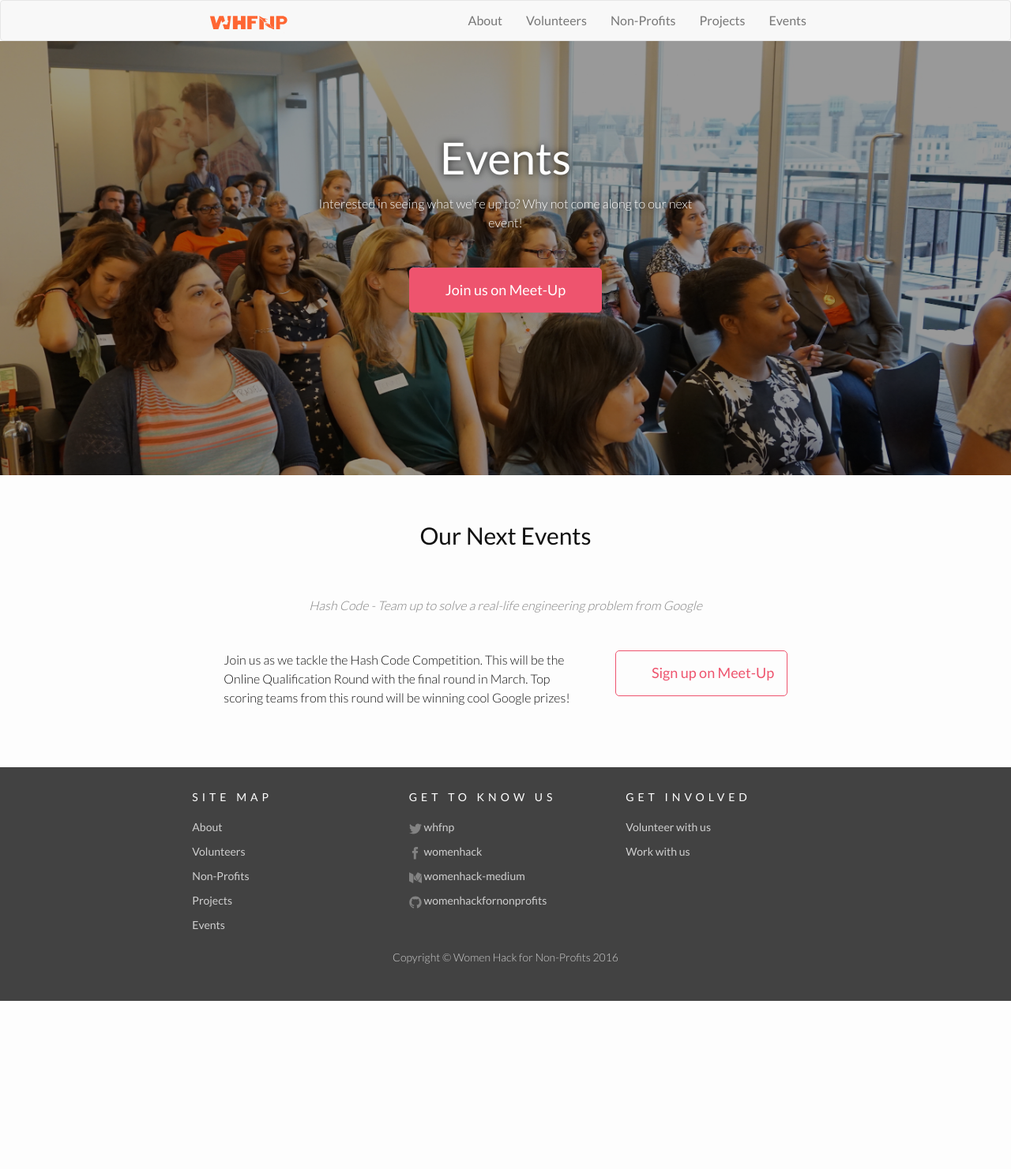
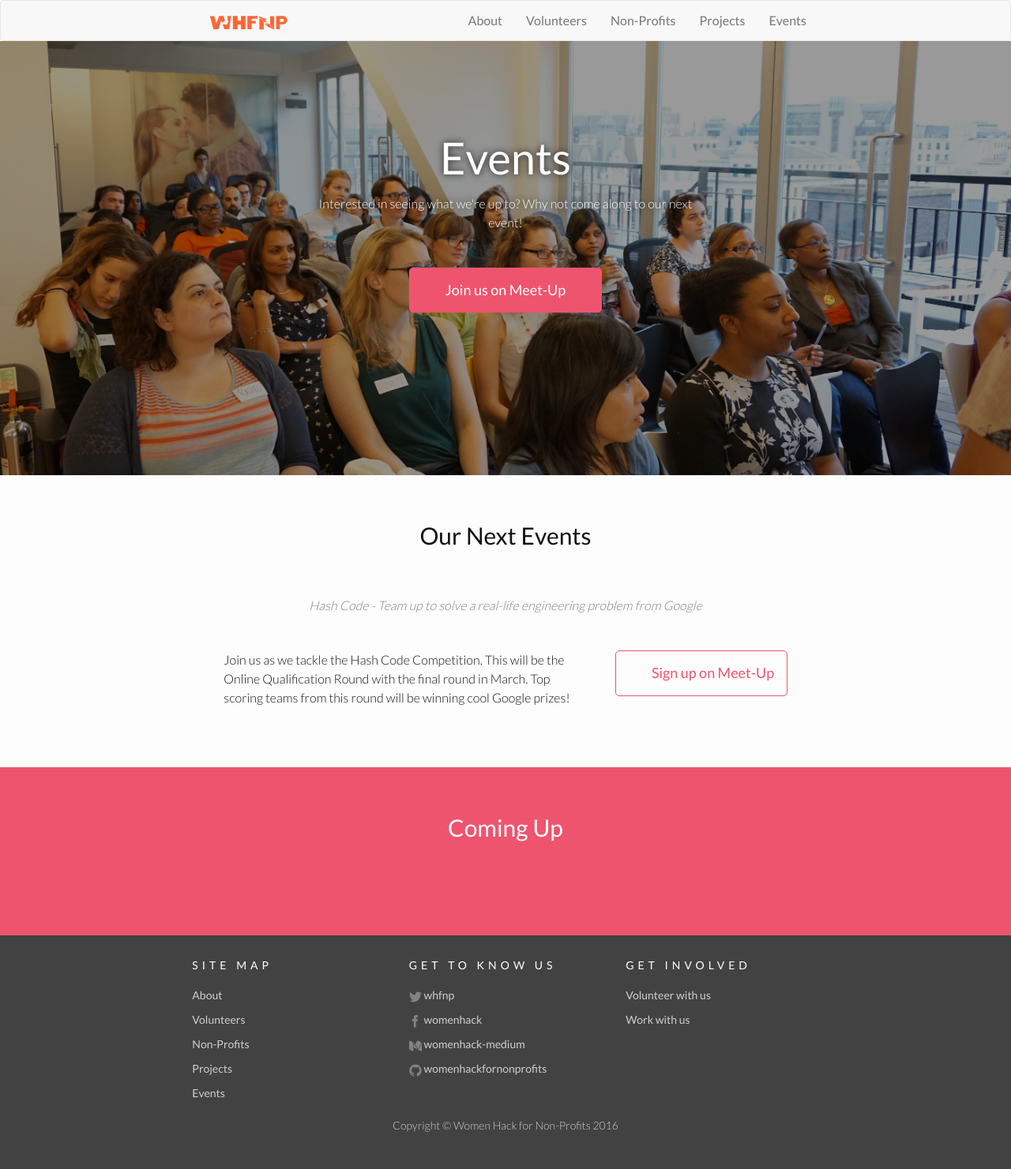
Before and after one commit to EChesters/WHFNP-Website, a Jekyll site: the page built from events.html, in a window 1280 px wide. Shown: the whole page at 79% size. Built offline with Jekyll 4.4.1, drawn with Linux system fonts in a browser that asks for light colours; nearby versions of some CDN libraries; before the commit the page ends 1268 px from its top, so only the background shows below that.

Commit message:
Added coming up section to Events

```diff
--- a/_includes/head.html
+++ b/_includes/head.html
@@ -9,8 +9,8 @@
   <link rel="stylesheet" href="https://maxcdn.bootstrapcdn.com/bootstrap/3.3.6/css/bootstrap.min.css" integrity="sha384-1q8mTJOASx8j1Au+a5WDVnPi2lkFfwwEAa8hDDdjZlpLegxhjVME1fgjWPGmkzs7" crossorigin="anonymous">
   <link rel="stylesheet" href="https://maxcdn.bootstrapcdn.com/font-awesome/4.5.0/css/font-awesome.min.css">
 
-  <!-- <link rel="stylesheet" href="//echesters.github.io/WHFNP-Website/css/main.css"> -->
-  <link rel="stylesheet" href="{{ "/css/main.css" | prepend: site.baseurl }}">
+  <link rel="stylesheet" href="//echesters.github.io/WHFNP-Website/css/main.css">
+  <!-- <link rel="stylesheet" href="{{ "/css/main.css" | prepend: site.baseurl }}"> -->
 
   <link rel="canonical" href="{{ page.url | replace:'index.html','' | prepend: site.baseurl | prepend: site.url }}">
   <link rel="alternate" type="application/rss+xml" title="{{ site.title }}" href="{{ "/feed.xml" | prepend: site.baseurl | prepend: site.url }}">
--- a/_sass/_section.scss
+++ b/_sass/_section.scss
@@ -1,10 +1,10 @@
 .section {
   margin-right: initial !important;
   overflow: hidden;
+  padding: 60px;
 
   &.first {
     margin-top: $banner-height;
-    padding: 60px;
   }
 
   h2 {
@@ -17,6 +17,7 @@
     max-height: 450px;
     background-color: $color-2;
     color: #fff;
+    padding: 0;
 
     a {
       color: #fff;
@@ -40,6 +41,11 @@
 
   .description {
     margin-top: 60px;
+  }
+
+  &.pink {
+    background-color: $color-4;
+    color: #fff;
   }
 }
 
--- a/events.html
+++ b/events.html
@@ -24,4 +24,12 @@ layout: default
       </div>
     </div>
   </div>
+
+  <div class="section pink">
+    <div class="col-xs-12 col-md-8 position central">
+      <h2>Coming Up</h2>
+    </div>
+  </div>
+
+
 </div>
```
